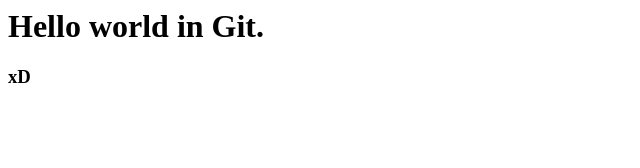
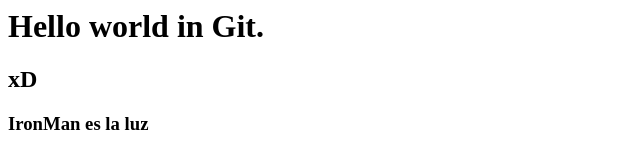
Before and after one commit to Patricio95/TallerDiurno95, a plain HTML site: page index.html in a window 1280 px wide. Shown: the whole page, without its empty margins (0-640 px from the left). Drawn offline with Linux system fonts and the light colour scheme.

Commit message:
Se agrego un H3 en el index

```diff
--- a/index.html
+++ b/index.html
@@ -1,2 +1,3 @@
 <h1>Hello world in Git.</1>
-<h3>xD</h3>
+<h2>xD</h2>
+<h3>IronMan es la luz</h3>
```
